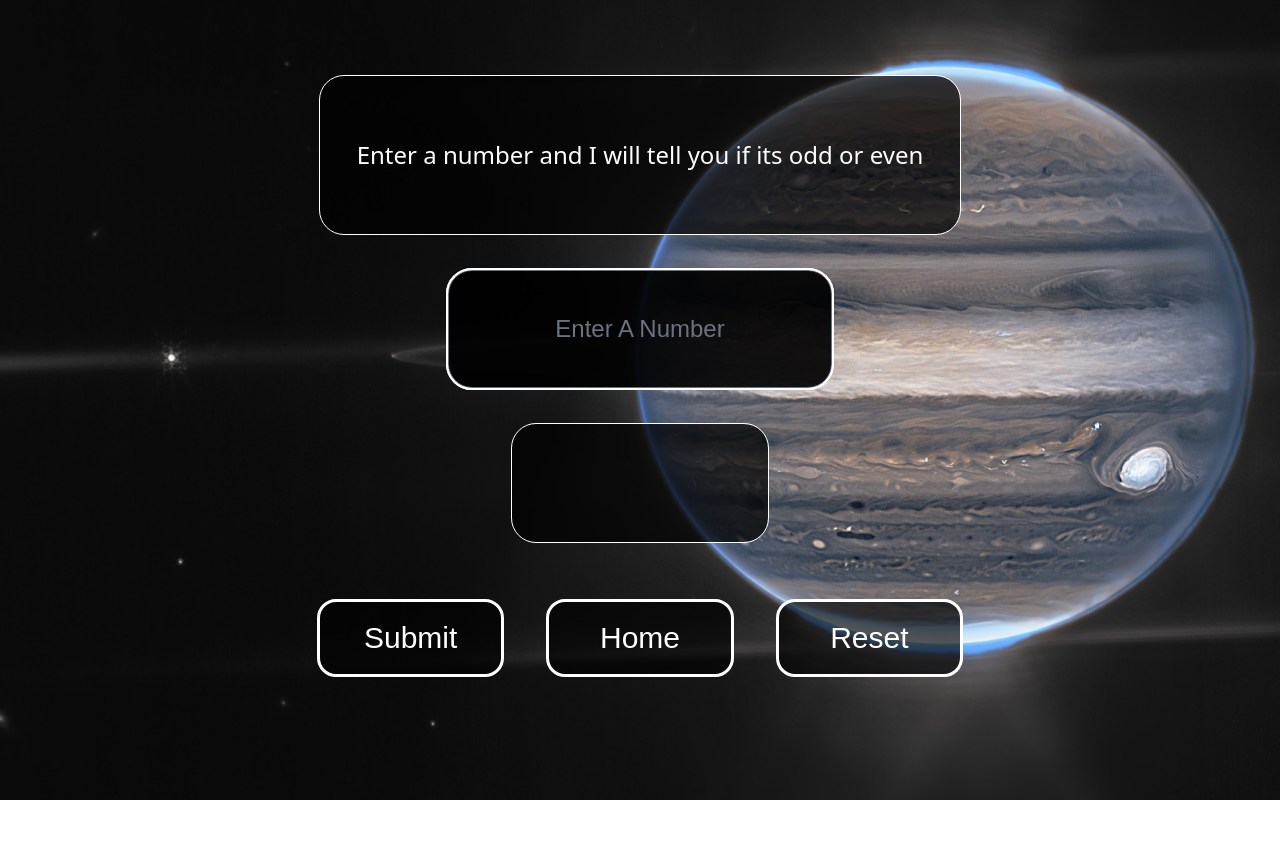
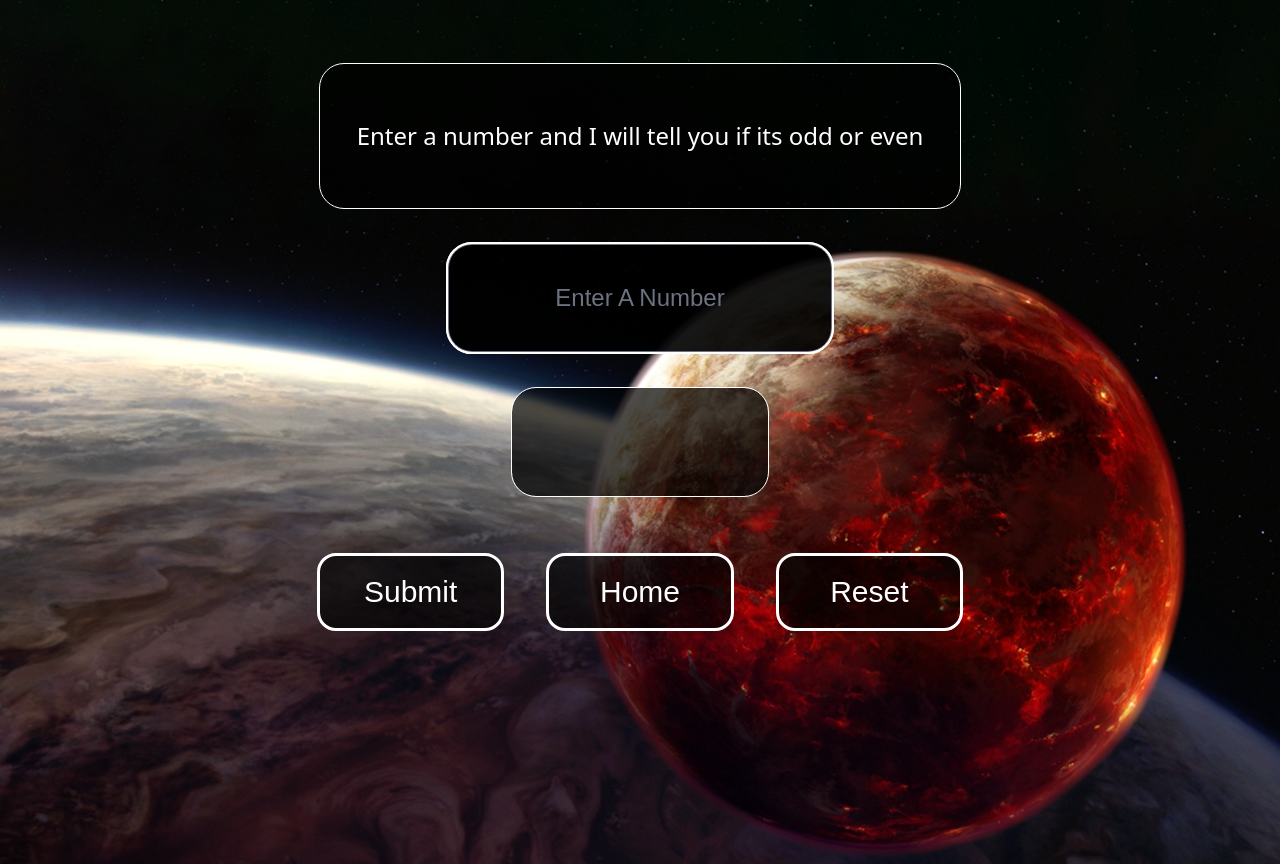
Before and after one commit to Chottcodes/AllForOneReact, a React (Vite) app: page /OddorEven in a window 1280 px wide. Before the commit the page ends 800 px from the top, so only its background shows below. Built offline with nearby package versions, Linux system fonts and the light colour scheme.

Commit message:
styles update

```diff
--- a/src/Components/MadlibPage.jsx
+++ b/src/Components/MadlibPage.jsx
@@ -146,7 +146,7 @@ const Madlib = () => {
         </h1>
       </div>
 
-      <div className="buttons h-[40%] w-[40%] gap-2 m-auto flex flex-col mb-14 lg:flex-row lg:h-[10%] lg:w-[70%] lg:mb-[30%]">
+      <div className="buttons h-[40%] pb-4 w-[40%] gap-2 m-auto flex flex-col mb-14 lg:flex-row lg:h-[10%] lg:w-[70%] lg:mb-[30%]">
         <button
           className="bg-black bg-opacity-70 text-white rounded-2xl h-[25%] w-[100%] lg:py-4 m-auto outline outline-white outline-2 hover:bg-black lg:w-[30%] lg:h-[100%]"
           id="SubmitBTN"
--- a/src/Components/OddOrEvenPage.jsx
+++ b/src/Components/OddOrEvenPage.jsx
@@ -15,13 +15,13 @@ const OddorEven = () => {
     setinput1("");
   };
   useEffect(() => {
-    document.body.style.backgroundImage = "url('/assets/Jupiter.jpg')";
+    document.body.style.backgroundImage = "url('/assets/fireyplanet.png')";
     document.body.className =
       "h-screen fadeIn bg-cover overflow-hidden bg-center bg-no-repeat";
   }, []);
   return (
     <>
-    <div className="h-[100%] pt-3">
+    <div className="h-[90%] ">
       <div className="w-[80%] h-[20%] text-2xl text-center lg:mt-[5%] lg:w-[50%] bg-black m-auto rounded-3xl outline font-sans text-white flex justify-center items-center outline-white outline-1 my-9 bg-opacity-70">
         <h1>Enter a number and I will tell you if its odd or even</h1>
       </div>
```
